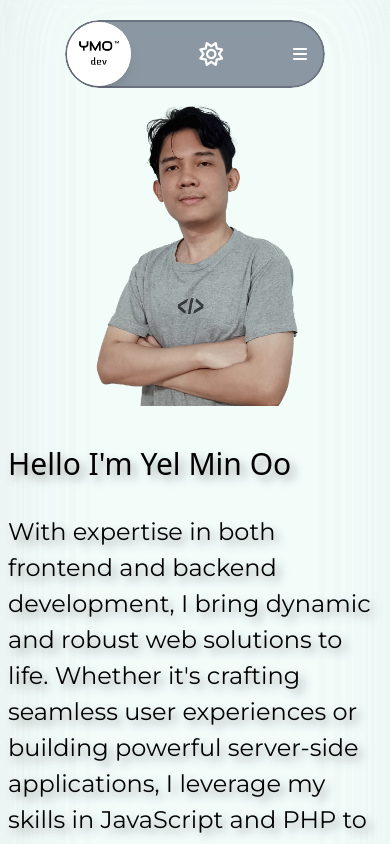
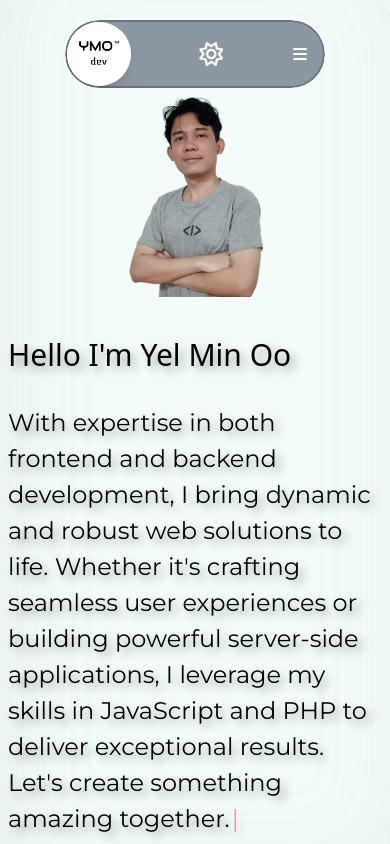
Before and after one commit to Yelminoo/Portfolio-fontend, a React (Vite) app: page / in a window 390 px wide. Shown: the top 844 px of the page. Built offline with nearby package versions, Linux system fonts and the light colour scheme.

Commit message:
update ui

```diff
--- a/src/App.css
+++ b/src/App.css
@@ -1,7 +1,17 @@
+*,
+*::before,
+*::after {
+  box-sizing: border-box;
+}
+
 body {
   margin: 0;
-  overflow-x: hidden;
-  width: 100vw;
+  overflow-x: hidden !important;
+
+  background-color: black;
+  padding: 0;
+  box-sizing: border-box;
+
   /* background: radial-gradient(
     circle,
     rgba(61, 158, 247, 1) 0%,
@@ -14,6 +24,7 @@ body {
 html {
   scroll-behavior: smooth;
   scroll-padding: 6rem 0 0 0;
+  overflow-x: hidden;
 }
 
 button {
--- a/src/components/AboutMe.jsx
+++ b/src/components/AboutMe.jsx
@@ -1,7 +1,7 @@
 function AboutMe() {
   return (
     <>
-      <div className="w-full backdrop-blur-sm flex flex-col md:flex-row gap-5 items-center py-20 px-20 md:px-32">
+      <div className="w-full backdrop-blur-sm flex flex-col md:flex-row gap-5 items-center py-20 px-10 md:px-32">
         <p className="text-xl dark:text-white text-gray-700 pe-10">
           My journey into web development began with a fascination for how
           websites are built and function. This curiosity led me to dive deep
@@ -34,7 +34,7 @@ function AboutMe() {
           </div>
         </div>
       </div>
-      <div className="w-full flex flex-col md:flex-row items-start py-20  px-20 md:px-32 gap-10">
+      <div className="w-full flex flex-col md:flex-row items-start py-20  px-10 md:px-32 gap-10">
         <div className="w-full md:w-1/2">
           <h3 className="text-xl font-medium dark:text-white">
             <span className="text-4xl ">&#x2192;</span> What I do
--- a/src/components/ShowcaseBox.jsx
+++ b/src/components/ShowcaseBox.jsx
@@ -17,11 +17,11 @@ const WebUIBox = ({
     <>
       <div className="flex gap-20 items-center justify-center md:justify-normal flex-wrap md:flex-nowrap my-5 ">
         <div
-          className={`showcase-box min-w-[320px]  w-2/4 min-h-12 bg-slate-200 dark:bg-transparent border-2 border-black hover:border-green-500 shadow-lg rounded-lg ${
+          className={`showcase-box min-w-[300px]  w-2/4 min-h-12 bg-slate-200 dark:bg-transparent border-2 border-black hover:border-green-500 shadow-lg rounded-lg ${
             boxPosition === "right" ? "order-2" : ""
           }`}
         >
-          <div className=" border rounded-lg  glassmorphism">
+          <div className=" border rounded-lg  glassmorphism ">
             <div className="p-2 flex gap-2 items-center justify-between ">
               <div className="flex gap-1">
                 <i
@@ -48,8 +48,8 @@ const WebUIBox = ({
               <img src={img} className="w-full " />
             </div>
 
-            <div className="p-2 flex items-center gap-5">
-              <i className="fa-solid fa-globe dark:text-white"></i>
+            <div className="p-2 flex items-center gap-5 overflow-hidden">
+              <i className="fa-solid fa-globe dark:text-white "></i>
               <a href={link}>
                 <p className="whitespace-nowrap text-ellipsis overflow-hidden underline dark:text-white">
                   {link}
--- a/src/components/SkillCard.jsx
+++ b/src/components/SkillCard.jsx
@@ -62,7 +62,7 @@ SkilBox.propTypes = {
 function SkillCard() {
   return (
     <div className="flex">
-      <div className="flex gap-10 justify-center rounded-xl flex-wrap p-20 max-w-[100rem]  m-auto">
+      <div className="flex gap-10 justify-center rounded-xl flex-wrap p-5 md:p-20 max-w-[100rem]  m-auto">
         <SkilBox
           gradientBg={
             "linear-gradient(99deg, rgba(113,113,113,0.7) 45%, rgba(237,79,35,1) 88%)"
--- a/src/components/TypewriterIntroComponent.jsx
+++ b/src/components/TypewriterIntroComponent.jsx
@@ -160,14 +160,14 @@ function TypewriterIntroComponent() {
           alt="banner-img"
         /> */}
         <div className=" flex z-30 w-full pt-20  h-full items-center flex-col lg:flex-row flex-grow max-w-[100rem] m-auto">
-          <div className="relative w-1/3 sm:w-1/2 md:w-1/3 min-w-[300px] h-full sm:h-auto flex lg:self-end">
+          <div className="relative w-1/2 md:w-1/3 min-w-[200px] h-full sm:h-auto flex lg:self-end">
             <img
               src="/image/YMO-photo-transparent.png"
               className=" object-cover"
               alt="banner-img"
             />
           </div>
-          <div className="w-full p-2 h-full sm:w-4/6 md:w-3/5 typewriter-text flex justify-start items-center">
+          <div className="w-full p-2 h-full md:w-3/5 typewriter-text flex justify-start items-center">
             <div>
               <h1 className="block md:text-5xl text-3xl font-extralight dark:dark-neon-text neon-text my-8">
                 Hello I&apos;m <strong className="">Yel Min Oo</strong>
```
Also changed, not shown: src/App.jsx (+5 -2 lines).
